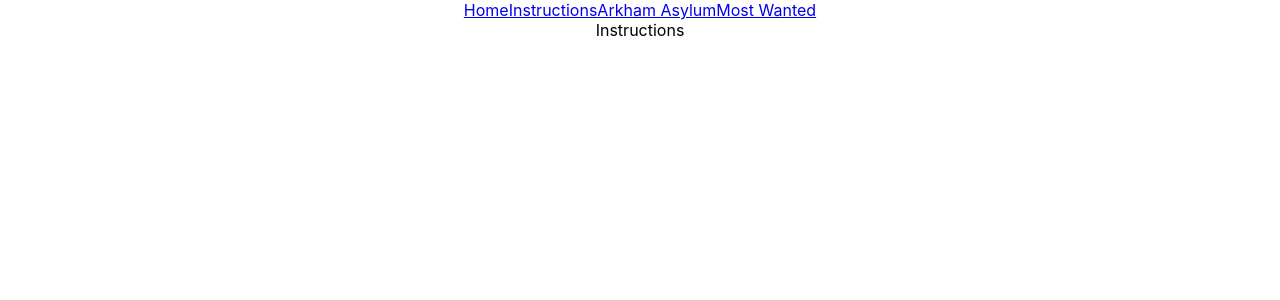
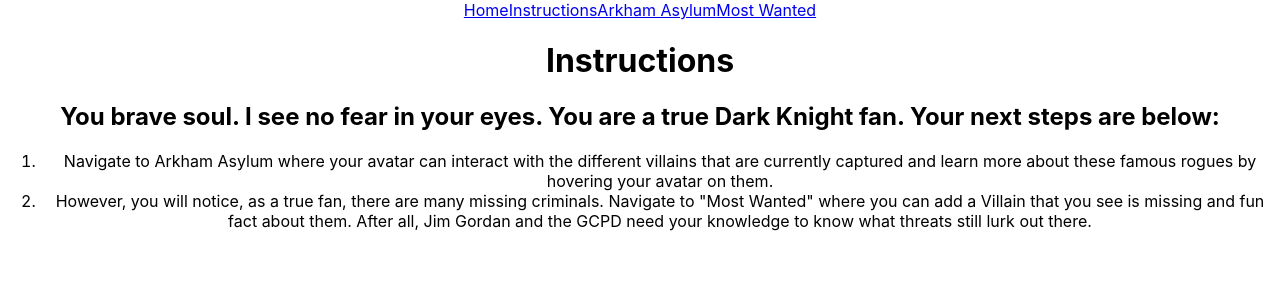
Before and after one commit to cgoranov/arkham-asylum-front-end, a React (Create React App) app: page /instructions in a window 1280 px wide. Shown: the top 300 px of the page. Built offline with nearby package versions, Linux system fonts and the light colour scheme.

Commit message:
instructions component build out

```diff
--- a/src/components/Instructions.js
+++ b/src/components/Instructions.js
@@ -1,5 +1,16 @@
 function Instructions(){
-    return "Instructions"
+    return (
+        <div>
+            <h1>Instructions</h1>
+            <h2>You brave soul. I see no fear in your eyes. You are a true Dark Knight fan. Your next steps are below: </h2>
+            <ol type="1">
+                <li>Navigate to Arkham Asylum where your avatar can interact with the different villains that are currently
+                 captured and learn more about these famous rogues by hovering your avatar on them. </li>
+                 <li>However, you will notice, as a true fan, there are many missing criminals. Navigate to "Most Wanted" where you can add a Villain that you see is missing
+                 and fun fact about them. After all, Jim Gordan and the GCPD need your knowledge to know what threats still lurk out there.</li>
+            </ol>
+        </div>
+    )
 }
 
 export default Instructions
```
